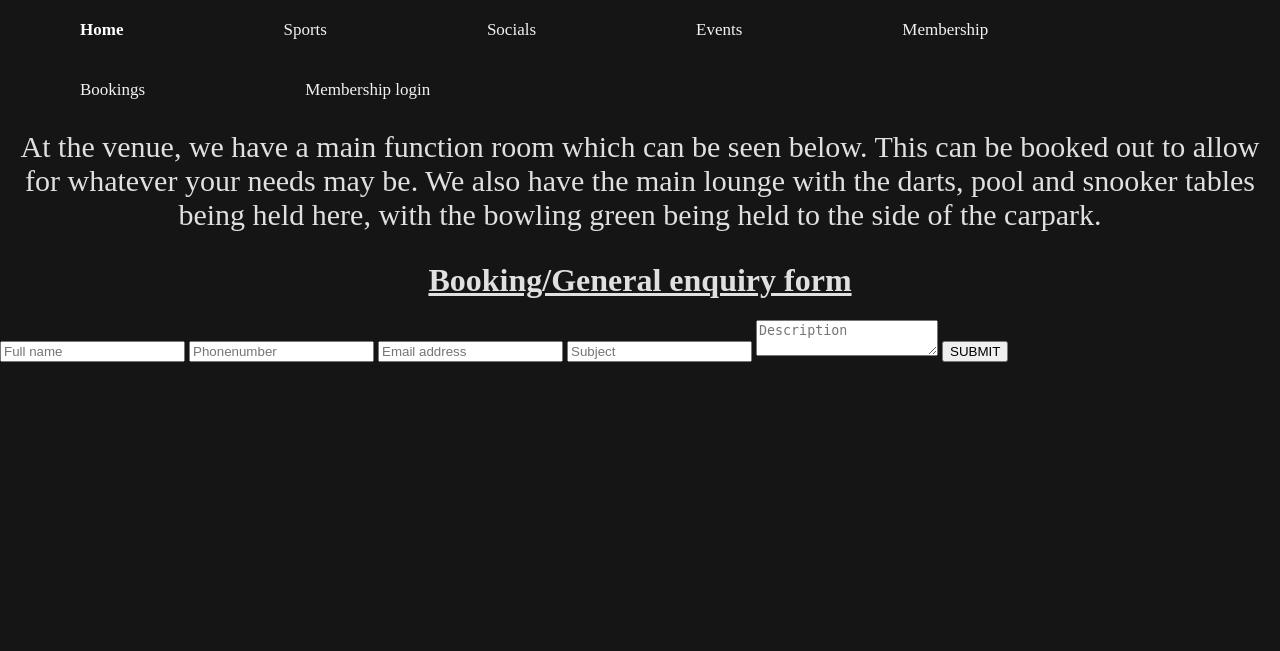
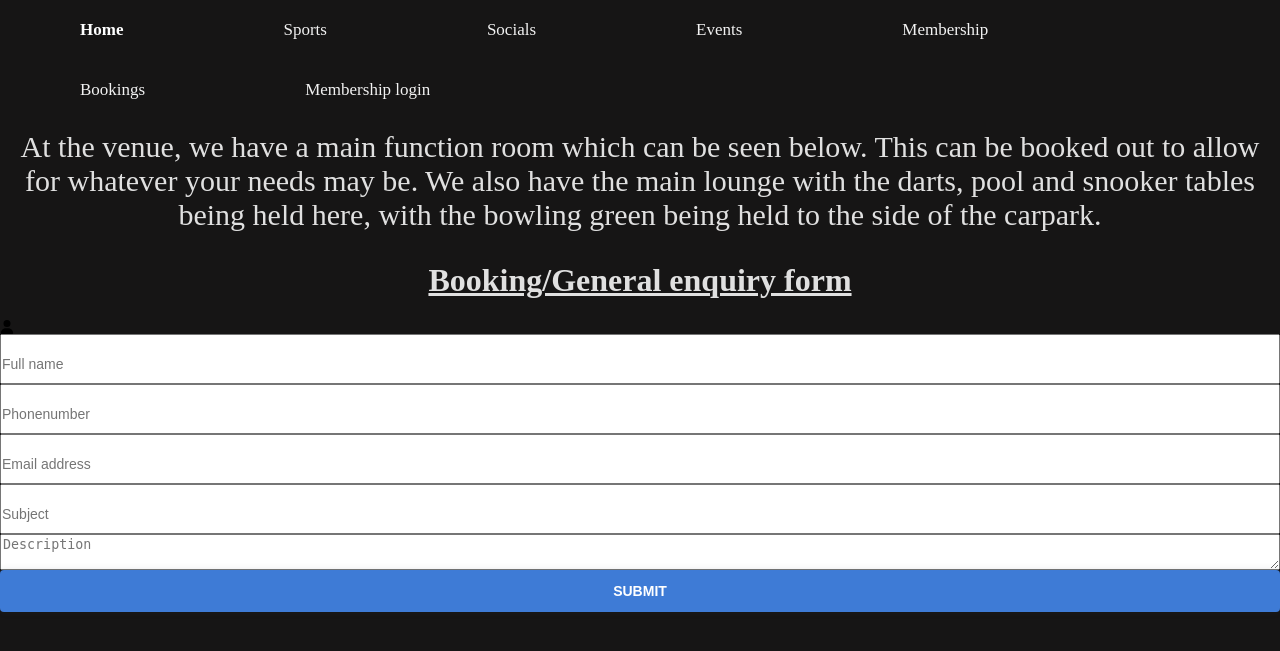
Before and after one commit to Ethan-cmd571/SocialClubWebsite, a PHP site: page /Bookings.php in a window 1280 px wide. Shown: the top 651 px of the page. Run offline with PHP 8.4, Linux system fonts and the light colour scheme.

Commit message:
Update Bookings.php

```diff
--- a/SocialClubWebsite/Bookings.php
+++ b/SocialClubWebsite/Bookings.php
@@ -32,13 +32,14 @@
     <main>
       <div class="enquiry">
         <h1>Booking/General enquiry form</h1>
-          <form class="contact-form" action="contactform.php" method="post">
-            <input type="text" name="name" placeholder="Full name">
-            <input type="text" name="phonenumber" placeholder="Phonenumber">
-            <input type="text" name="mail" placeholder="Email address">
-            <input type="text" name="subject" placeholder="Subject">
-            <textarea name="description" placeholder="Description"></textarea>
-            <button type="submit" name="submit">SUBMIT</button>
+          <form class="form login-form" action="contactform.php" method="post">
+            <svg class="form-icon-left" width="14" height="14" xmlns="http://www.w3.org/2000/svg" viewBox="0 0 448 512"><!--!Font Awesome Free 6.5.1 by @fontawesome - https://fontawesome.com License - https://fontawesome.com/license/free Copyright 2024 Fonticons, Inc.--><path d="M224 256A128 128 0 1 0 224 0a128 128 0 1 0 0 256zm-45.7 48C79.8 304 0 383.8 0 482.3C0 498.7 13.3 512 29.7 512H418.3c16.4 0 29.7-13.3 29.7-29.7C448 383.8 368.2 304 269.7 304H178.3z"/></svg>
+              <input class="form-label" for="name" type="text" name="name" placeholder="Full name">
+              <input class="form-label" for="phonenumber" type="text" name="phonenumber" placeholder="Phonenumber">
+              <input class="form-label" for="mail" type="text" name="mail" placeholder="Email address">
+              <input class="form-label" for="suject" type="text" name="subject" placeholder="Subject">
+              <textarea name="description" placeholder="Description"></textarea>
+              <button class="btn blue" for="submit" type="submit" name="submit">SUBMIT</button>
           </form>
       </div>
     </main>
```
